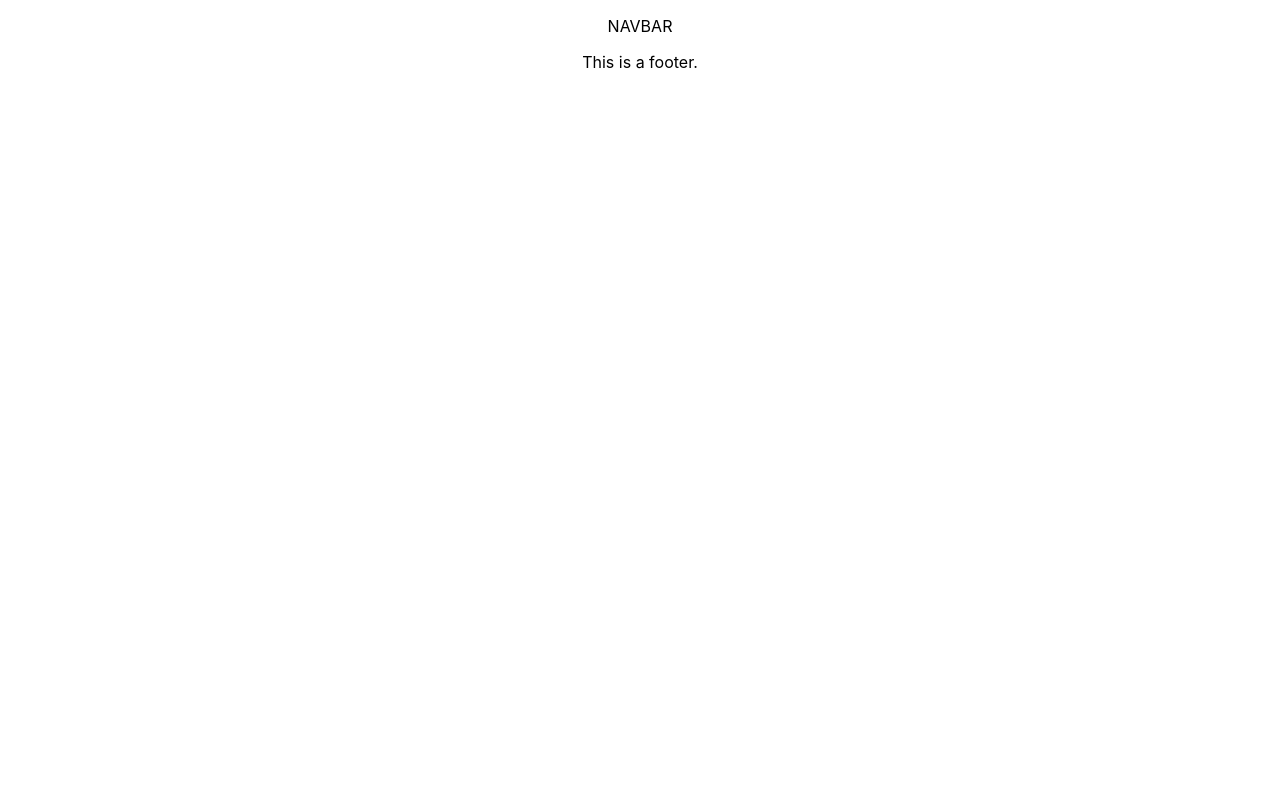
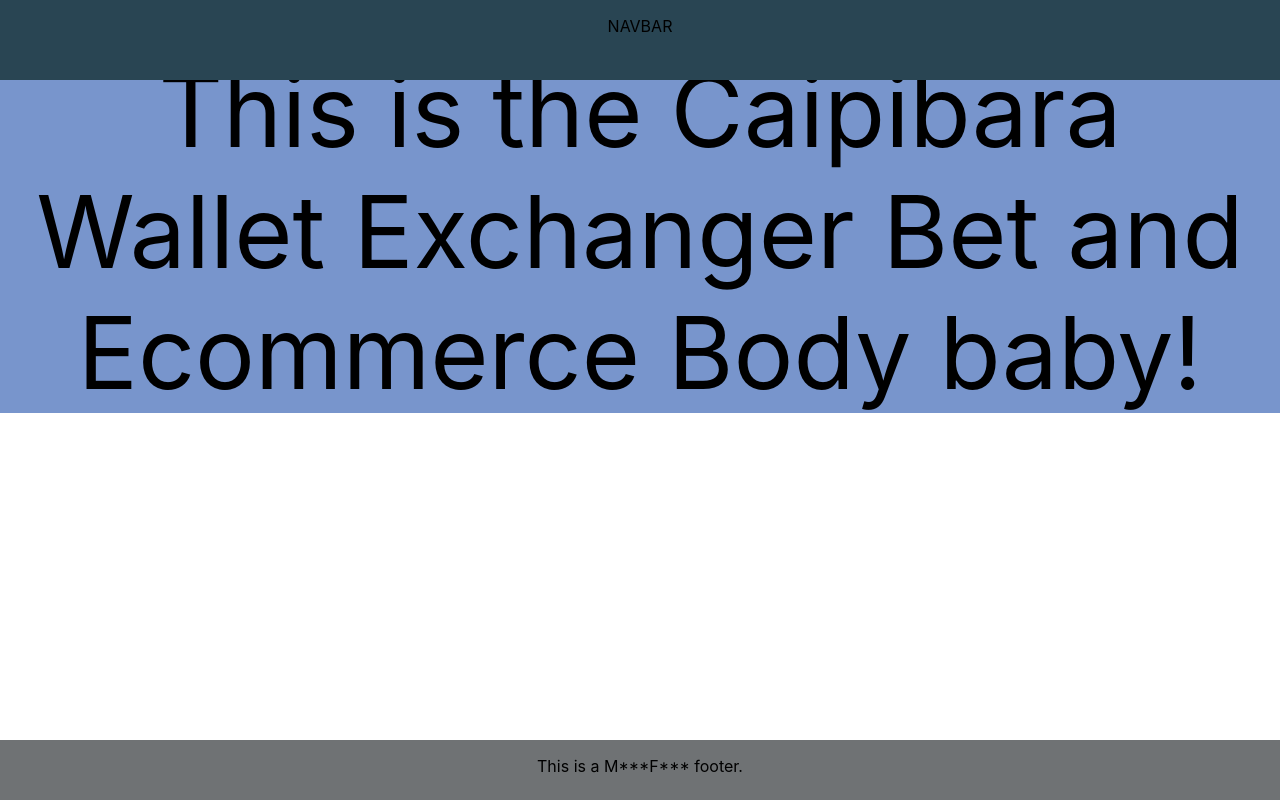
Before and after one commit to FdI96/DesNea-CaipibaraWallet, a React (Create React App) app in the folder caipibarawallet/: page / in a window 1280 px wide. Built offline with nearby package versions, Linux system fonts and the light colour scheme.

Commit message:
body, css s added

```diff
--- /dev/null
+++ b/caipibarawallet/src/components/gera/body/body.css
@@ -0,0 +1,5 @@
+#body {
+    background-color: rgb(120, 149, 204);
+    font-size: 100px;
+    padding-top: 50px;
+}
--- /dev/null
+++ b/caipibarawallet/src/components/gera/body/body.js
@@ -0,0 +1,11 @@
+import "./body.css"
+
+function Body() {
+    return (
+      <div id='body'>
+          This is the Caipibara Wallet Exchanger Bet and Ecommerce Body baby!
+      </div>
+    );
+  }
+
+  export default Body;
--- /dev/null
+++ b/caipibarawallet/src/components/gera/footer/footer.css
@@ -0,0 +1,7 @@
+#footer {
+    position:absolute;
+    bottom:0;
+    width:100%;
+    height:60px;   /* Height of the footer */
+    background:rgb(111, 114, 116);
+}
--- a/caipibarawallet/src/components/gera/footer/footer.js
+++ b/caipibarawallet/src/components/gera/footer/footer.js
@@ -1,9 +1,9 @@
-
+import './footer.css'
 function footer()
 {
     return (
         <div id="footer">
-        <p>This is a footer.</p>
+        <p>This is a M***F*** footer.</p>
     </div>
     )
 }
--- a/caipibarawallet/src/components/gera/layout/layout.js
+++ b/caipibarawallet/src/components/gera/layout/layout.js
@@ -1,3 +1,4 @@
+import Body from '../body/body'
 import Footer from '../footer/footer'
 import Navbar from '../navbar/navbar'
 
@@ -6,6 +7,9 @@ function layout()
     return (
         <div id="Layout">
         <Navbar/>
+        <Body>
+
+        </Body>
         <Footer/>
     </div>
     )
--- /dev/null
+++ b/caipibarawallet/src/components/gera/navbar/navbar.css
@@ -0,0 +1,7 @@
+#navbar {
+    position:absolute;
+    top:0;
+    width:100%;
+    height:80px;   /* Height of the footer */
+    background:rgb(41, 69, 83);
+}
--- a/caipibarawallet/src/components/gera/navbar/navbar.js
+++ b/caipibarawallet/src/components/gera/navbar/navbar.js
@@ -1,3 +1,4 @@
+import './navbar.css'
 function navbar()
 {
     return (
```
